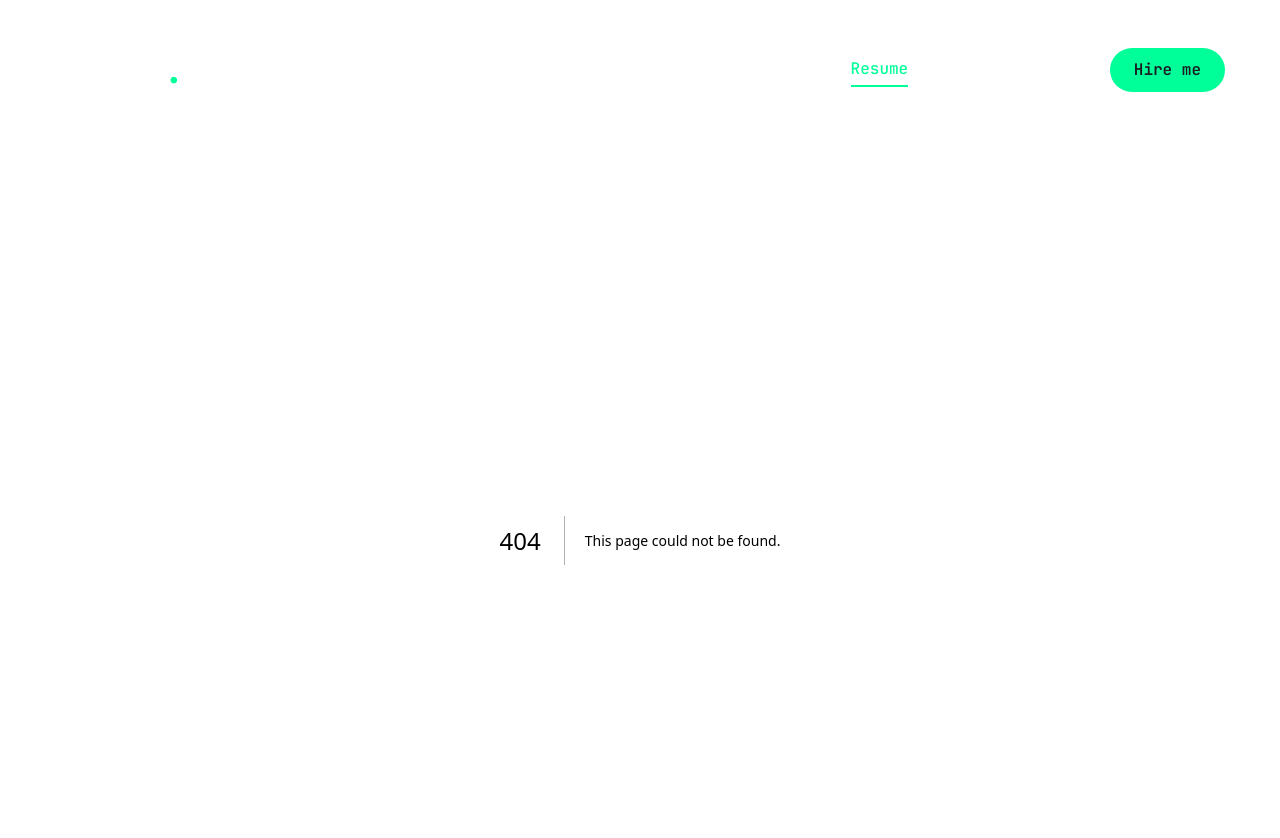
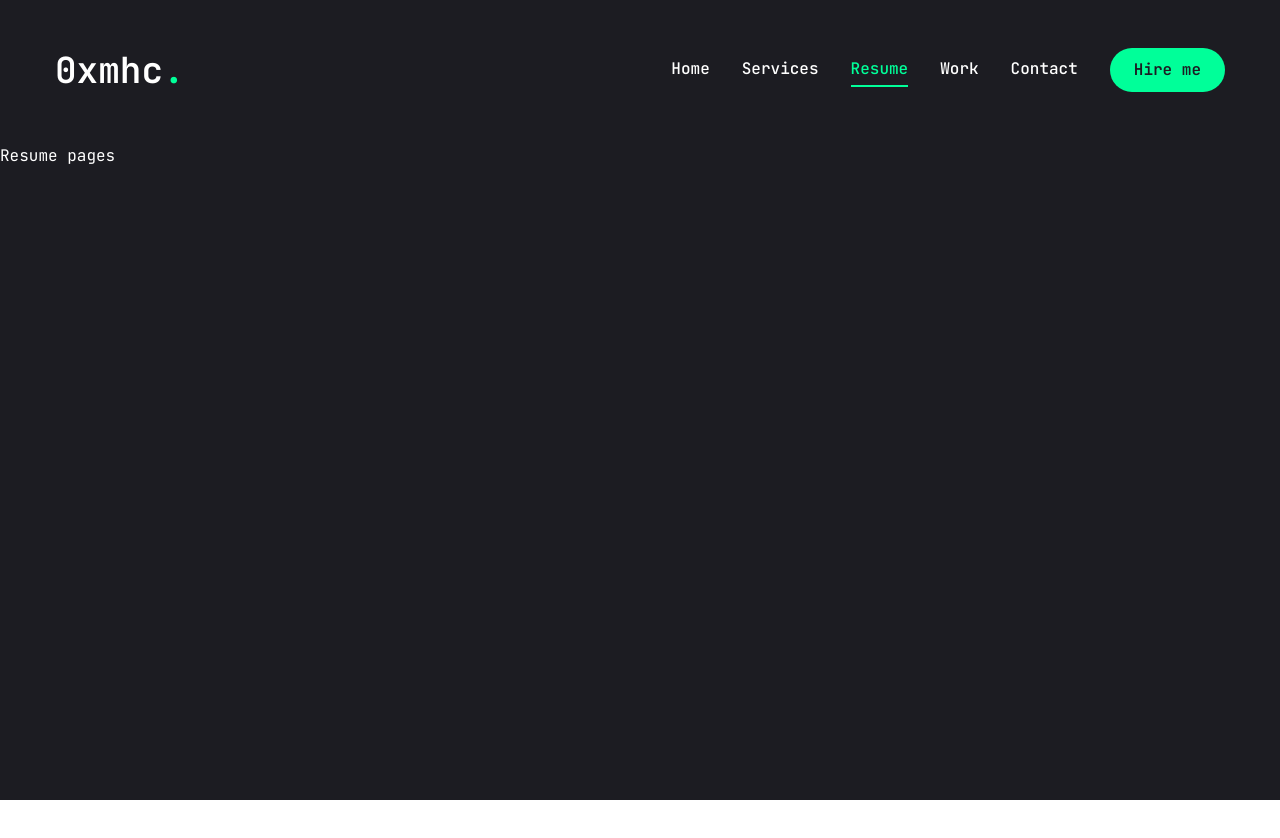
Before and after one commit to 0xmhc/my_portfolio, a Next.js app: page /resume in a window 1280 px wide. Before the commit this address had no page. Shown: the top 838 px of the page. After the commit the page ends 800 px from the top, so only its background shows below. Built offline with nearby package versions, Linux system fonts and the light colour scheme.

Commit message:
create folder resume

```diff
--- /dev/null
+++ b/app/resume/page.jsx
@@ -0,0 +1,5 @@
+const Resume = () => {
+  return <div>Resume pages</div>;
+};
+
+export default Resume;
```
